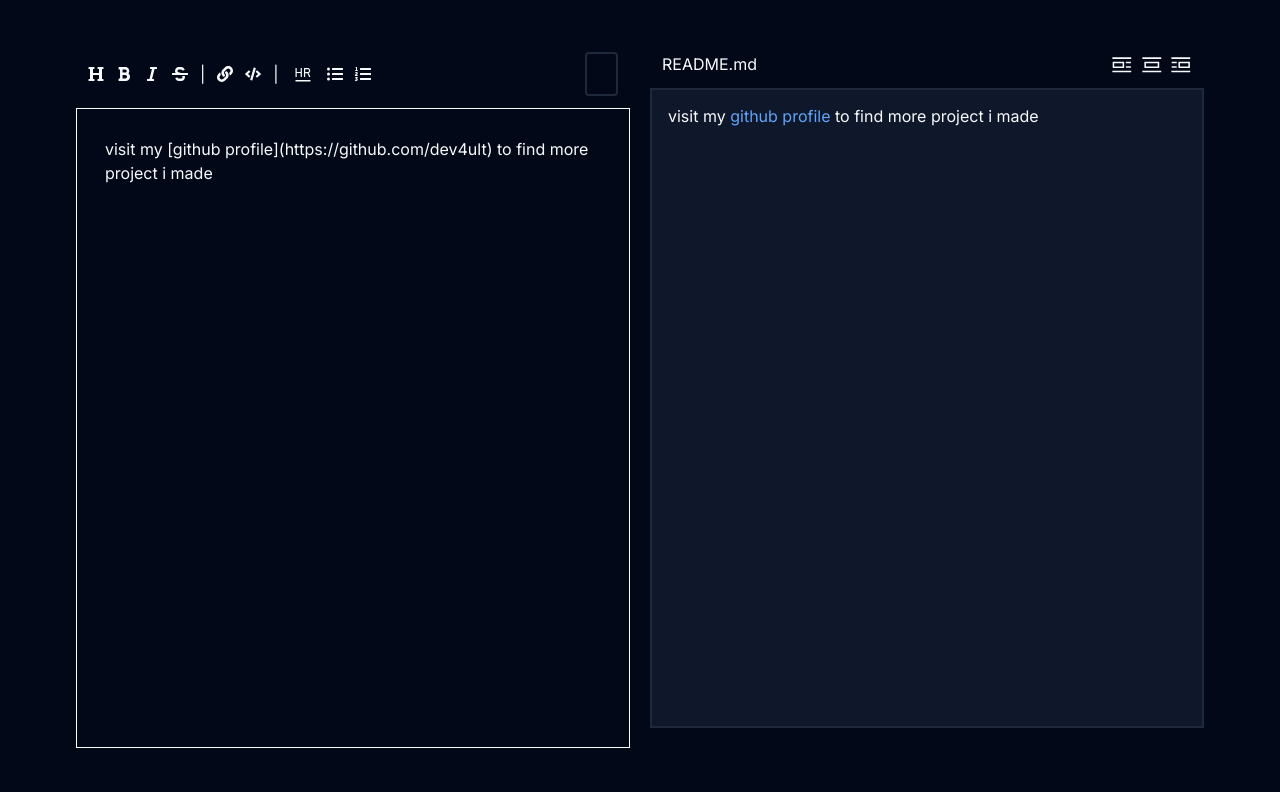
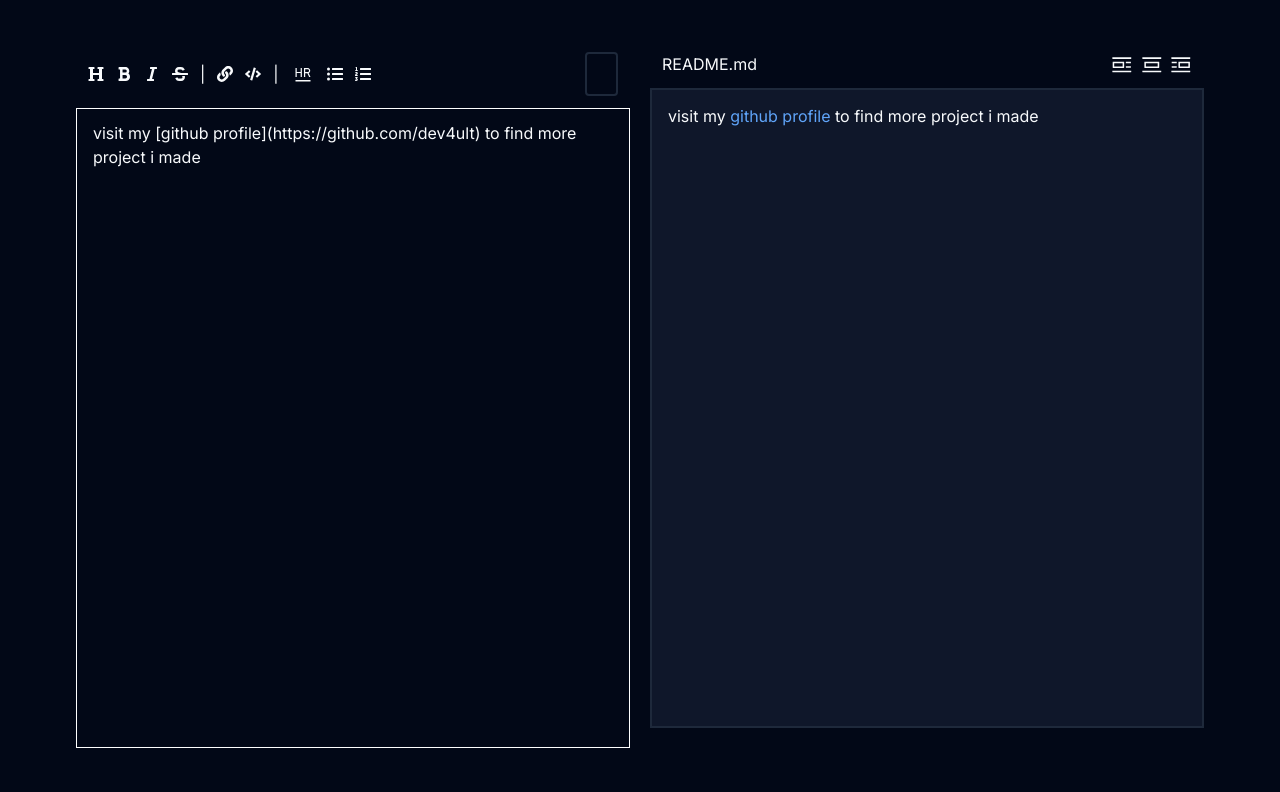
Before and after one commit to dev4ult/readme-md-editor, a React (Vite) app: page / in a window 1280 px wide. Shown: the top 792 px of the page. Built offline with nearby package versions, Linux system fonts and the light colour scheme; some icons are missing.

Commit message:
refactor: change editors padding

```diff
--- a/src/components/editor.tsx
+++ b/src/components/editor.tsx
@@ -92,7 +92,7 @@ const Editor = React.forwardRef<HTMLTextAreaElement, Props>((props, ref) => {
           </div>
         </div>
       </div>
-      <Textarea ref={ref} onChange={handleChange} value={value} className="rounded-none min-h-[40rem] p-7 text-base border-white resize-none">
+      <Textarea ref={ref} onChange={handleChange} value={value} className="rounded-none min-h-[40rem] px-4 py-3 text-base border-white resize-none">
         <TooltipProvider>
           <Tooltip>
             <TooltipTrigger onClick={CopyToClipboard}>
```
